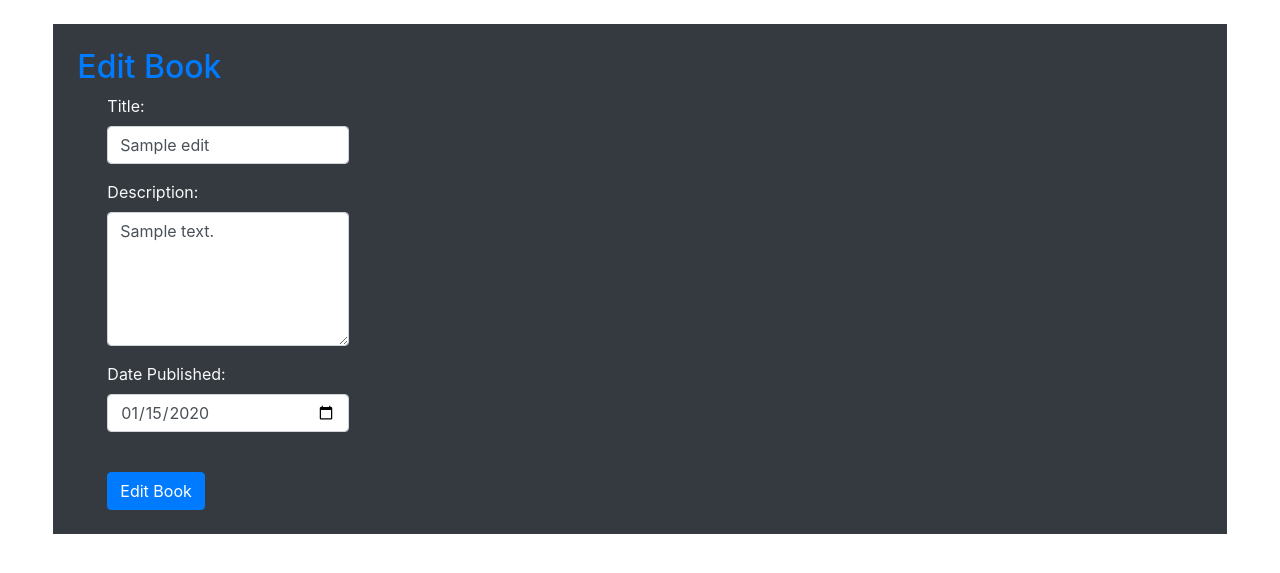
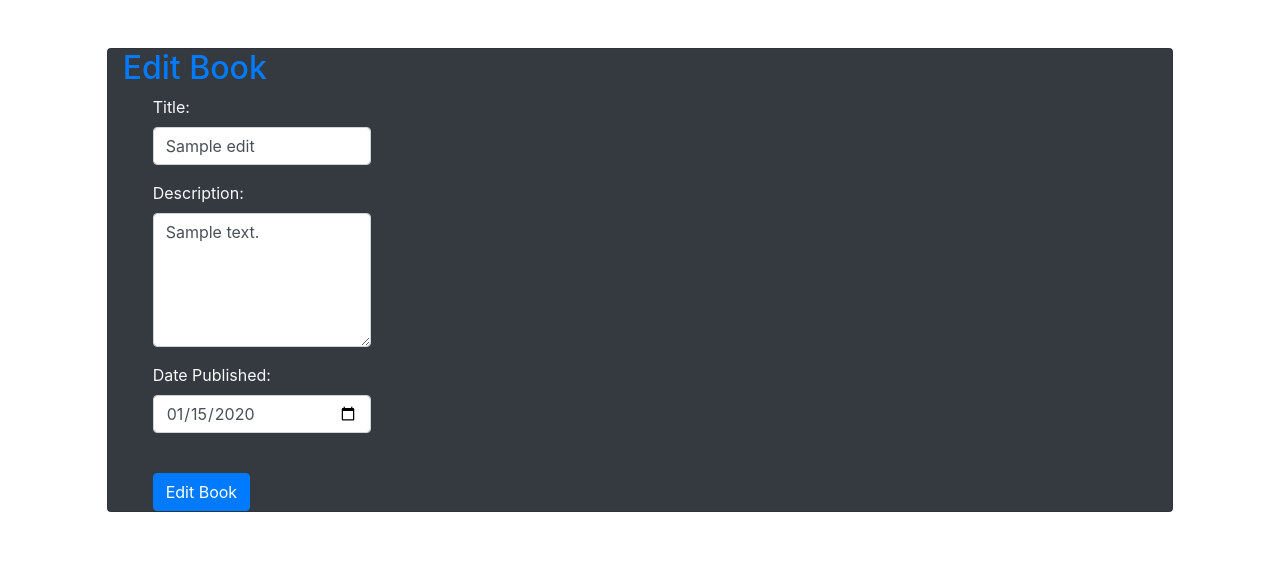
Before and after one commit to AilinaDennis/BookClub, a Flask app: template flask_app/templates/edit_book.html in a window 1280 px wide. Shown: the part 56-629 px from the top of the page. Run offline with Flask 2, Linux system fonts and the light colour scheme; the template is opened without the code that fills it: most values are stand-ins (such as "Sample title", 1, 10 or a date in 2020); some libraries are stand-ins or nearby versions.

Commit message:
commit update

```diff
--- /dev/null
+++ b/flask_app/static/style.css
@@ -0,0 +1,4 @@
+* {
+    margin: 0;
+    padding: 0;
+}
--- a/flask_app/templates/edit_book.html
+++ b/flask_app/templates/edit_book.html
@@ -17,7 +17,7 @@
         </div>
 
     </nav>
-    <form action = "/update/book/{{edit.id}}" method="post" class="col-11 p-4 my-4 bg-dark text-light mx-auto">
+    <form action = "/update/book/{{edit.id}}" method="post" class="card col-10 mx-auto my-5 bg-dark text-light">
         <h2 class="text-primary">Edit Book</h2>
         {% with messages = get_flashed_messages(category_filter=['book']) %}
             {% if messages %}
```
Also changed, not shown: 1 other file.
